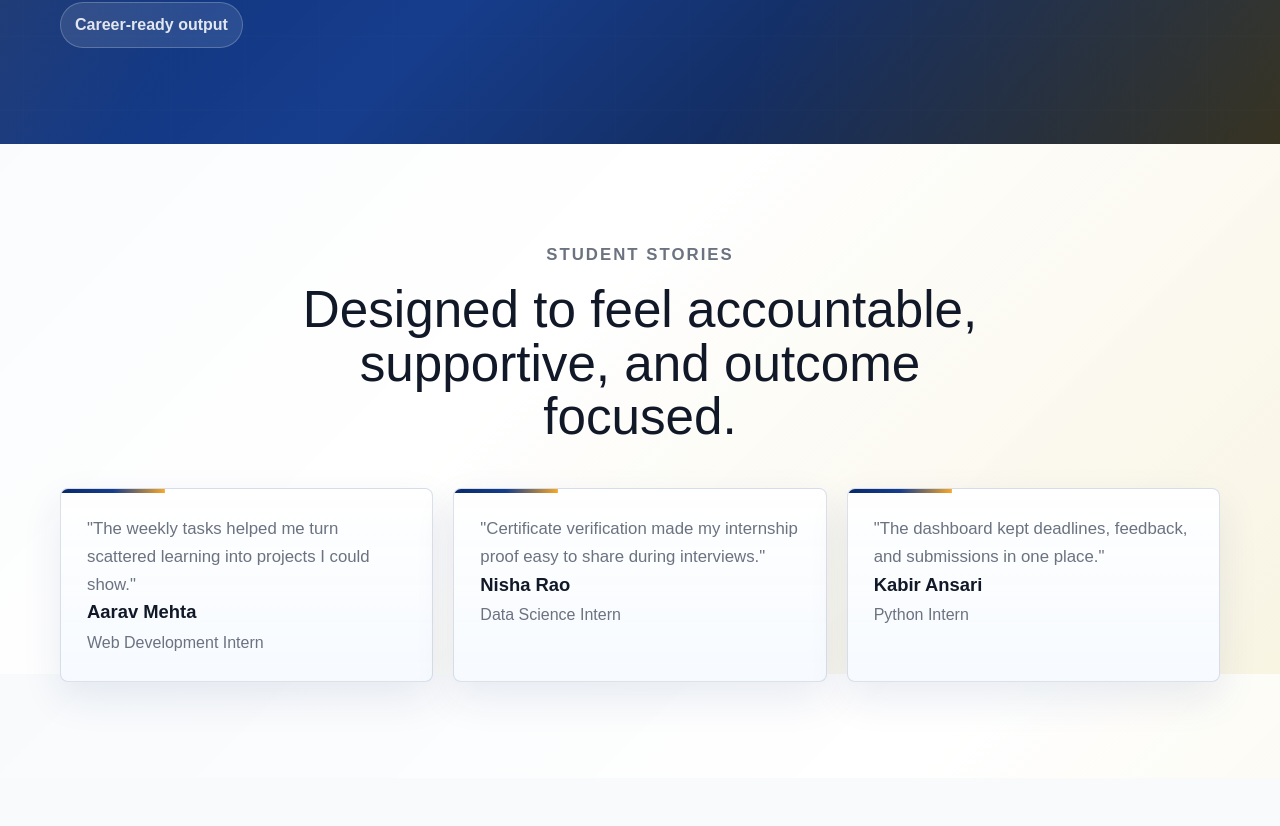
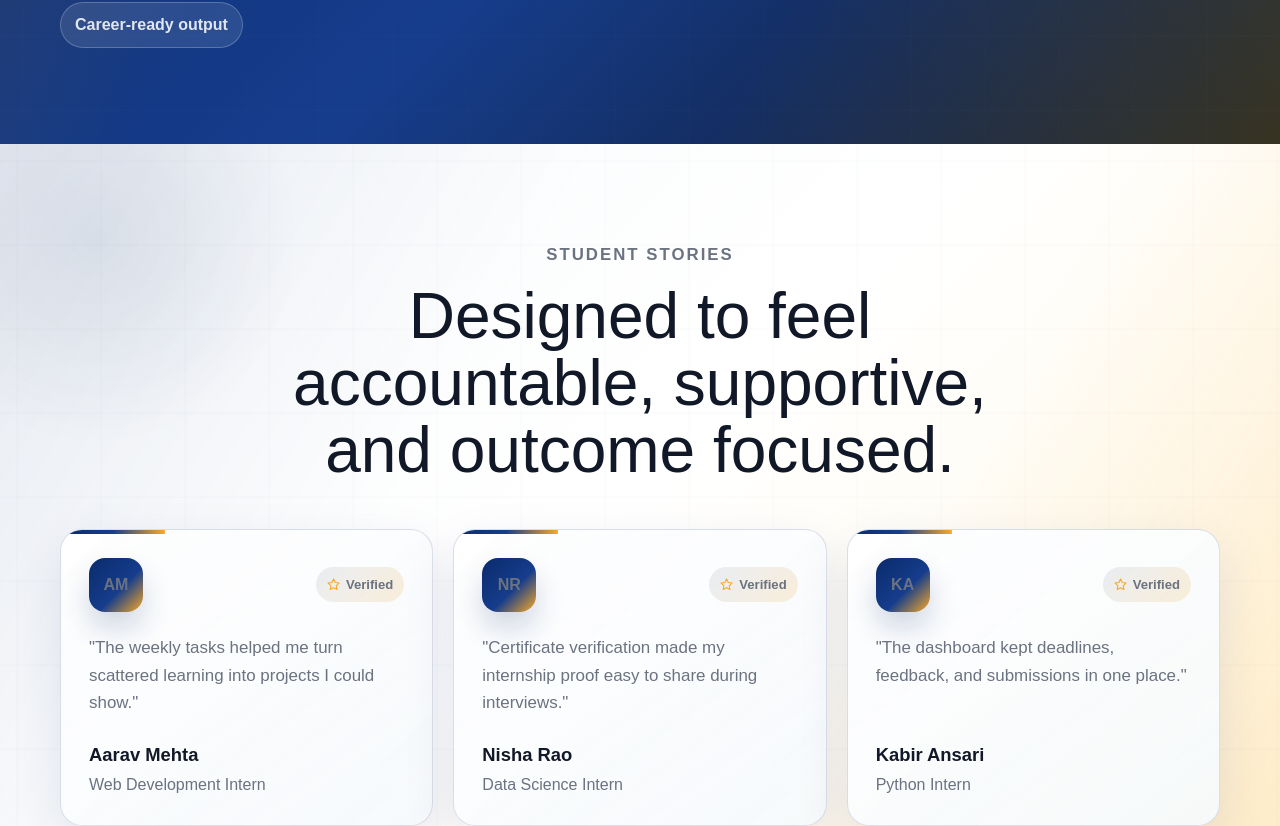
Before and after one commit to usha2151/veloraskills, a Next.js app: page / in a window 1280 px wide. Shown: the part 7326-8152 px from the top of the page. Built offline with nearby package versions, Linux system fonts and the light colour scheme.

Commit message:
updatess

```diff
--- a/src/app/globals.css
+++ b/src/app/globals.css
@@ -609,6 +609,51 @@ textarea {
   max-width: 560px;
 }
 
+.section--stories-showcase {
+  position: relative;
+  overflow: hidden;
+  background:
+    linear-gradient(120deg, rgba(10, 42, 107, 0.08), transparent 35%),
+    linear-gradient(300deg, rgba(249, 168, 37, 0.17), transparent 34%),
+    linear-gradient(135deg, #f8fafc 0%, #ffffff 48%, #fff8e4 100%);
+}
+
+.section--stories-showcase::before {
+  content: "";
+  position: absolute;
+  inset: 0;
+  background:
+    linear-gradient(rgba(10, 42, 107, 0.052) 1px, transparent 1px),
+    linear-gradient(90deg, rgba(10, 42, 107, 0.042) 1px, transparent 1px);
+  background-size: 84px 84px;
+  opacity: 0.5;
+  animation: gridDrift 30s linear infinite;
+}
+
+.section--stories-showcase::after {
+  content: "";
+  position: absolute;
+  inset: -120px auto auto -120px;
+  width: 430px;
+  height: 430px;
+  border-radius: 50%;
+  background: radial-gradient(circle, rgba(10, 42, 107, 0.14), transparent 68%);
+  animation: dashboardGlow 8s ease-in-out infinite;
+}
+
+.section--stories-showcase .container {
+  position: relative;
+  z-index: 1;
+}
+
+.section--stories-showcase .section-heading {
+  max-width: 760px;
+}
+
+.section--stories-showcase .section-heading h2 {
+  font-size: clamp(2.35rem, 5vw, 4.25rem);
+}
+
 .section--stats {
   padding: 34px 0;
   background: linear-gradient(120deg, #0a2a6b, #163d8c, #f9a825, #ffc107);
@@ -1858,18 +1903,112 @@ textarea {
 }
 
 .testimonial {
-  padding: 26px;
+  display: flex;
+  min-height: 270px;
+  flex-direction: column;
+  padding: 28px;
+  border-radius: 22px;
+  background:
+    linear-gradient(145deg, rgba(255, 255, 255, 0.98), rgba(246, 250, 255, 0.92)),
+    linear-gradient(135deg, rgba(10, 42, 107, 0.08), rgba(249, 168, 37, 0.16));
+  box-shadow: 0 20px 52px rgba(10, 42, 107, 0.1);
+}
+
+.testimonial::after {
+  content: "";
+  position: absolute;
+  right: -48px;
+  bottom: -56px;
+  width: 150px;
+  height: 150px;
+  border-radius: 50%;
+  background: rgba(255, 193, 7, 0.14);
+  opacity: 0;
+  transform: scale(0.8);
+  transition:
+    opacity 200ms ease,
+    transform 200ms ease;
+}
+
+.testimonial:hover::after {
+  opacity: 1;
+  transform: scale(1);
+}
+
+.testimonial__top {
+  position: relative;
+  z-index: 1;
+  display: flex;
+  align-items: center;
+  justify-content: space-between;
+  gap: 14px;
+  margin-bottom: 22px;
+}
+
+.testimonial__avatar {
+  display: inline-grid;
+  width: 54px;
+  height: 54px;
+  place-items: center;
+  border-radius: 16px;
+  color: #ffffff;
+  background: linear-gradient(135deg, #0a2a6b 0%, #163d8c 58%, #f9a825 100%);
+  box-shadow: 0 16px 28px rgba(10, 42, 107, 0.18);
+  font-weight: 900;
+}
+
+.testimonial__badge {
+  display: inline-flex;
+  align-items: center;
+  gap: 6px;
+  border-radius: 999px;
+  padding: 8px 11px;
+  color: #0a2a6b;
+  background: linear-gradient(135deg, rgba(10, 42, 107, 0.08), rgba(249, 168, 37, 0.16));
+  font-size: 0.82rem;
+  font-weight: 900;
+}
+
+.testimonial__badge svg {
+  color: #f9a825;
 }
 
 .testimonial p {
-  margin-top: 0;
-  font-size: 1.05rem;
+  position: relative;
+  z-index: 1;
+  margin: 0;
+  font-size: 1.06rem;
+}
+
+.testimonial__person {
+  position: relative;
+  z-index: 1;
+  margin-top: auto;
+  padding-top: 24px;
+}
+
+.testimonial__person strong {
+  display: block;
+  margin: 0 0 4px;
 }
 
 .testimonial span {
   display: block;
   margin-top: 5px;
   color: var(--ink-muted);
+}
+
+.testimonial__top span,
+.testimonial__person span {
+  margin-top: 0;
+}
+
+.testimonial__top .testimonial__avatar {
+  display: inline-grid;
+}
+
+.testimonial__top .testimonial__badge {
+  display: inline-flex;
 }
 
 .faq-list {
--- a/src/app/page.js
+++ b/src/app/page.js
@@ -7,6 +7,7 @@ import {
   FiMap,
   FiMessageCircle,
   FiPenTool,
+  FiStar,
   FiUploadCloud,
   FiTarget,
 } from "react-icons/fi";
@@ -282,20 +283,36 @@ export default function Home() {
           </div>
         </section>
 
-        <section className="section">
+        <section className="section section--stories-showcase">
           <div className="container">
             <div className="section-heading">
               <p className="eyebrow">Student stories</p>
               <h2>Designed to feel accountable, supportive, and outcome focused.</h2>
             </div>
             <div className="testimonial-grid">
-              {testimonials.map((testimonial) => (
-                <article className="testimonial" key={testimonial.name}>
-                  <p>&quot;{testimonial.quote}&quot;</p>
-                  <strong>{testimonial.name}</strong>
-                  <span>{testimonial.role}</span>
-                </article>
-              ))}
+              {testimonials.map((testimonial) => {
+                const initials = testimonial.name
+                  .split(" ")
+                  .map((part) => part[0])
+                  .join("");
+
+                return (
+                  <article className="testimonial" key={testimonial.name}>
+                    <div className="testimonial__top">
+                      <span className="testimonial__avatar">{initials}</span>
+                      <span className="testimonial__badge">
+                        <FiStar aria-hidden="true" />
+                        Verified
+                      </span>
+                    </div>
+                    <p>&quot;{testimonial.quote}&quot;</p>
+                    <div className="testimonial__person">
+                      <strong>{testimonial.name}</strong>
+                      <span>{testimonial.role}</span>
+                    </div>
+                  </article>
+                );
+              })}
             </div>
           </div>
         </section>
```
